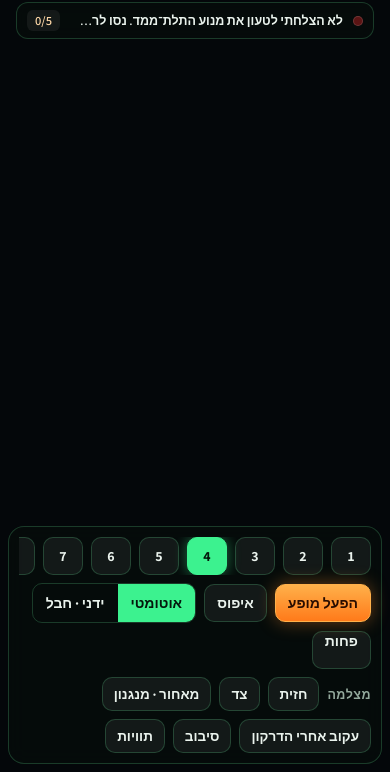
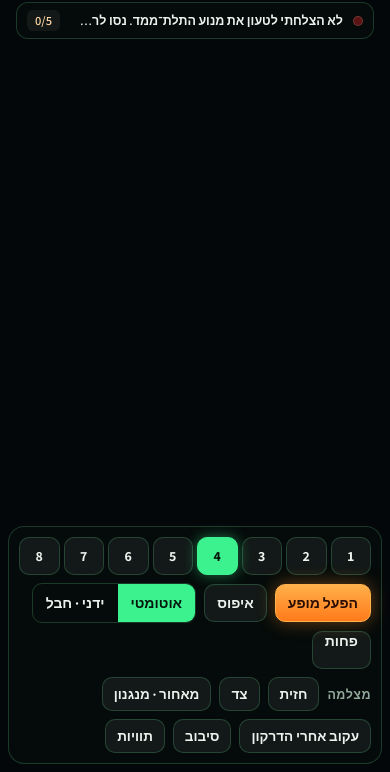
Before and after one commit to asseoy/NAC-TRIBE, a plain HTML site: page hanukkiah/index.html in a window 390 px wide. Shown: the part 72-844 px from the top of the page. Drawn offline with nearby package versions, Linux system fonts and the light colour scheme.

Commit message:
חנוכיון: כל כפתורי הנרות נכנסים במסך הטלפון

```diff
--- a/hanukkiah/index.html
+++ b/hanukkiah/index.html
@@ -1,5 +1,6 @@
 <!doctype html><html lang="he"><head><meta charset=utf8>
 <title>חנוכיון בית דני · הדרקון המדליק</title>
+<link rel="icon" href="../apple-touch-icon.png">
 <meta name="description" content="מודל תלת־ממד של חנוכיון בית דני: דרקון שנע על מסילה ומדליק את נרות החנוכייה. בחרו ערב והפעילו את המופע.">
 <meta property="og:title" content="חנוכיון בית דני · הדרקון המדליק">
 <meta property="og:description" content="מודל תלת־ממד: דרקון שנע על מסילה ומדליק את נרות החנוכייה. בחרו ערב והפעילו את המופע.">
@@ -78,6 +79,8 @@ button{cursor:pointer}
   .btn{height:38px;padding:0 12px;font-size:14px}
   .views .lbl{min-width:0}
   .nights .lbl{display:none}
+  .nights{display:grid;grid-template-columns:repeat(8,minmax(0,1fr));gap:4px;overflow:visible}
+  .nights .chip{min-width:0;width:100%;padding-inline:0;justify-content:center}
   .dock.min .collapsible{display:none}
   .toggleDock{display:inline-flex}
 }
```
